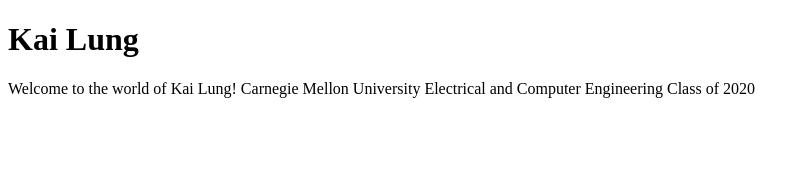
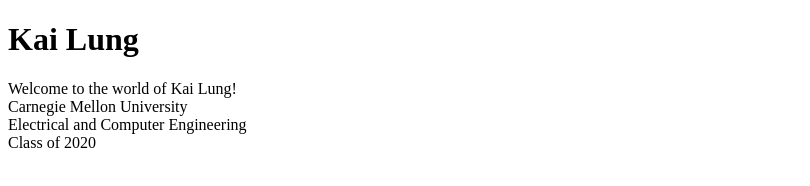
Before and after one commit to klung16/klung16.github.io, a plain HTML site: page index.html in a window 1280 px wide. Shown: the whole page, without its empty margins (0-810 px from the left). Drawn offline with Linux system fonts and the light colour scheme.

Commit message:
added line breaks

```diff
--- a/index.html
+++ b/index.html
@@ -5,9 +5,9 @@
 </head>
 <body>
   <h1>Kai Lung</h1>
-  <p>Welcome to the world of Kai Lung!
-     Carnegie Mellon University
-     Electrical and Computer Engineering
+  <p>Welcome to the world of Kai Lung!<br/>
+     Carnegie Mellon University<br/>
+     Electrical and Computer Engineering<br/>
      Class of 2020</p>
 </body>
 </html>
```
